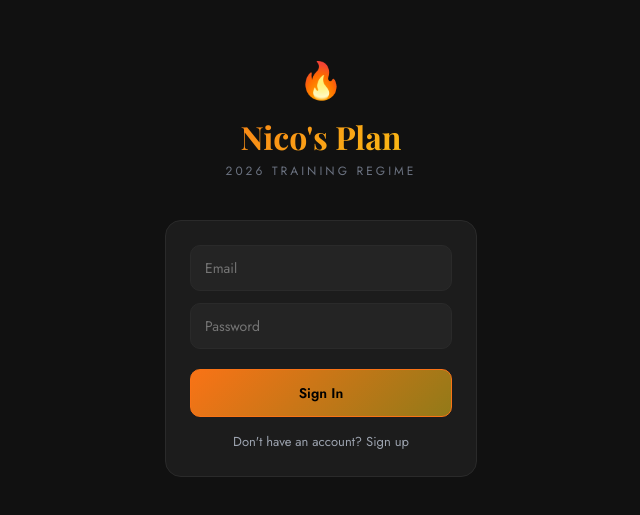
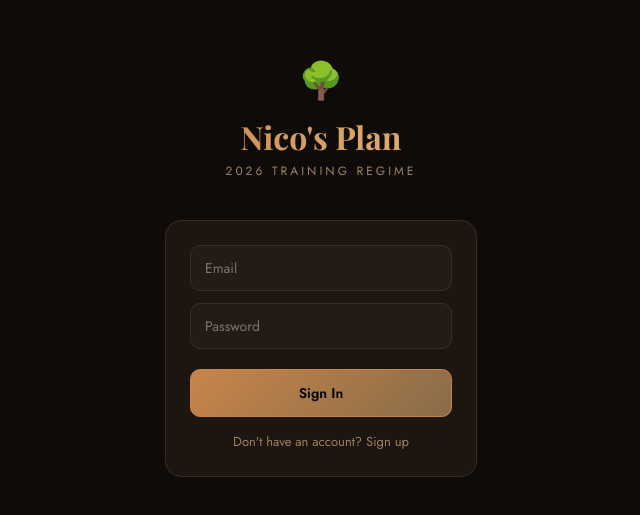
Before and after one commit to nicogreenn/forge, a Next.js app: page / in a window 1280 px wide. Shown: the part 135-650 px from the top of the page, without its empty margins (319-959 px from the left). Built offline with nearby package versions, Linux system fonts and the light colour scheme; no server answers.

Commit message:
fix login layout

```diff
--- a/app/page.js
+++ b/app/page.js
@@ -35,34 +35,34 @@ export default function Page() {
   if (user) return <WorkoutApp user={user} onSignOut={() => supabase.auth.signOut()} />
 
   return (
-    <div style={{ background: '#111111', minHeight: '100vh', display: 'flex', alignItems: 'center', justifyContent: 'center', fontFamily: "'Jost',sans-serif" }}>
+    <div style={{ background: '#0f0b08', minHeight: '100vh', display: 'flex', alignItems: 'center', justifyContent: 'center', fontFamily: "'Jost',sans-serif" }}>
       <link href="https://fonts.googleapis.com/css2?family=Playfair+Display:wght@400;700&family=Jost:wght@300;400;500;600&family=Outfit:wght@400;700&display=swap" rel="stylesheet" />
       <div style={{ width: '100%', maxWidth: 360, padding: 24, boxSizing: 'border-box' }}>
         <div style={{ textAlign: 'center', marginBottom: 40 }}>
-          <div style={{ fontSize: 36, marginBottom: 8 }}>🔥</div>
-          <div style={{ fontSize: 32, fontFamily: "'Playfair Display',serif", fontWeight: 700, background: 'linear-gradient(135deg,#f97316,#facc15)', WebkitBackgroundClip: 'text', WebkitTextFillColor: 'transparent' }}>
+          <div style={{ fontSize: 36, marginBottom: 8 }}>🌳</div>
+          <div style={{ fontSize: 32, fontFamily: "'Playfair Display',serif", fontWeight: 700, background: 'linear-gradient(135deg,#c8854a,#e8b87a)', WebkitBackgroundClip: 'text', WebkitTextFillColor: 'transparent' }}>
             Nico's Plan
           </div>
-          <div style={{ fontSize: 12, color: '#6b7280', letterSpacing: 3, textTransform: 'uppercase', marginTop: 4 }}>2026 Training Regime</div>
+          <div style={{ fontSize: 12, color: '#a08060', letterSpacing: 3, textTransform: 'uppercase', marginTop: 4 }}>2026 Training Regime</div>
         </div>
 
-        <div style={{ background: '#1c1c1c', borderRadius: 16, padding: 24, border: '1px solid #2a2a2a' }}>
+        <div style={{ background: '#1c1510', borderRadius: 16, padding: 24, border: '1px solid #3a2d1f' }}>
           <input
             type="email" placeholder="Email" value={email} onChange={e => setEmail(e.target.value)}
-            style={{ width: '100%', boxSizing: 'border-box', background: '#242424', border: '1px solid #2a2a2a', borderRadius: 10, color: '#f5f5f5', fontFamily: 'inherit', fontSize: 14, padding: '12px 14px', marginBottom: 12, outline: 'none' }}
+            style={{ width: '100%', boxSizing: 'border-box', background: '#241c14', border: '1px solid #3a2d1f', borderRadius: 10, color: '#f5ede3', fontFamily: 'inherit', fontSize: 14, padding: '12px 14px', marginBottom: 12, outline: 'none' }}
           />
           <input
             type="password" placeholder="Password" value={password} onChange={e => setPassword(e.target.value)}
             onKeyDown={e => e.key === 'Enter' && handleSubmit()}
-            style={{ width: '100%', boxSizing: 'border-box', background: '#242424', border: '1px solid #2a2a2a', borderRadius: 10, color: '#f5f5f5', fontFamily: 'inherit', fontSize: 14, padding: '12px 14px', marginBottom: error ? 12 : 20, outline: 'none' }}
+            style={{ width: '100%', boxSizing: 'border-box', background: '#241c14', border: '1px solid #3a2d1f', borderRadius: 10, color: '#f5ede3', fontFamily: 'inherit', fontSize: 14, padding: '12px 14px', marginBottom: error ? 12 : 20, outline: 'none' }}
           />
-          {error && <div style={{ fontSize: 12, color: '#ef4444', marginBottom: 12 }}>{error}</div>}
+          {error && <div style={{ fontSize: 12, color: '#e05a5a', marginBottom: 12 }}>{error}</div>}
           <button onClick={handleSubmit}
-            style={{ width: '100%', background: 'linear-gradient(135deg,#f97316,#facc1588)', border: '1px solid #f97316', borderRadius: 10, color: '#000', cursor: 'pointer', fontFamily: 'inherit', fontSize: 14, fontWeight: 700, padding: '13px 16px', marginBottom: 12 }}>
+            style={{ width: '100%', background: 'linear-gradient(135deg,#c8854a,#e8b87a88)', border: '1px solid #c8854a', borderRadius: 10, color: '#000', cursor: 'pointer', fontFamily: 'inherit', fontSize: 14, fontWeight: 700, padding: '13px 16px', marginBottom: 12 }}>
             {mode === 'login' ? 'Sign In' : 'Create Account'}
           </button>
           <button onClick={() => setMode(mode === 'login' ? 'signup' : 'login')}
-            style={{ width: '100%', background: 'none', border: 'none', color: '#9ca3af', cursor: 'pointer', fontFamily: 'inherit', fontSize: 13 }}>
+            style={{ width: '100%', background: 'none', border: 'none', color: '#a08060', cursor: 'pointer', fontFamily: 'inherit', fontSize: 13 }}>
             {mode === 'login' ? "Don't have an account? Sign up" : 'Already have an account? Sign in'}
           </button>
         </div>
```
